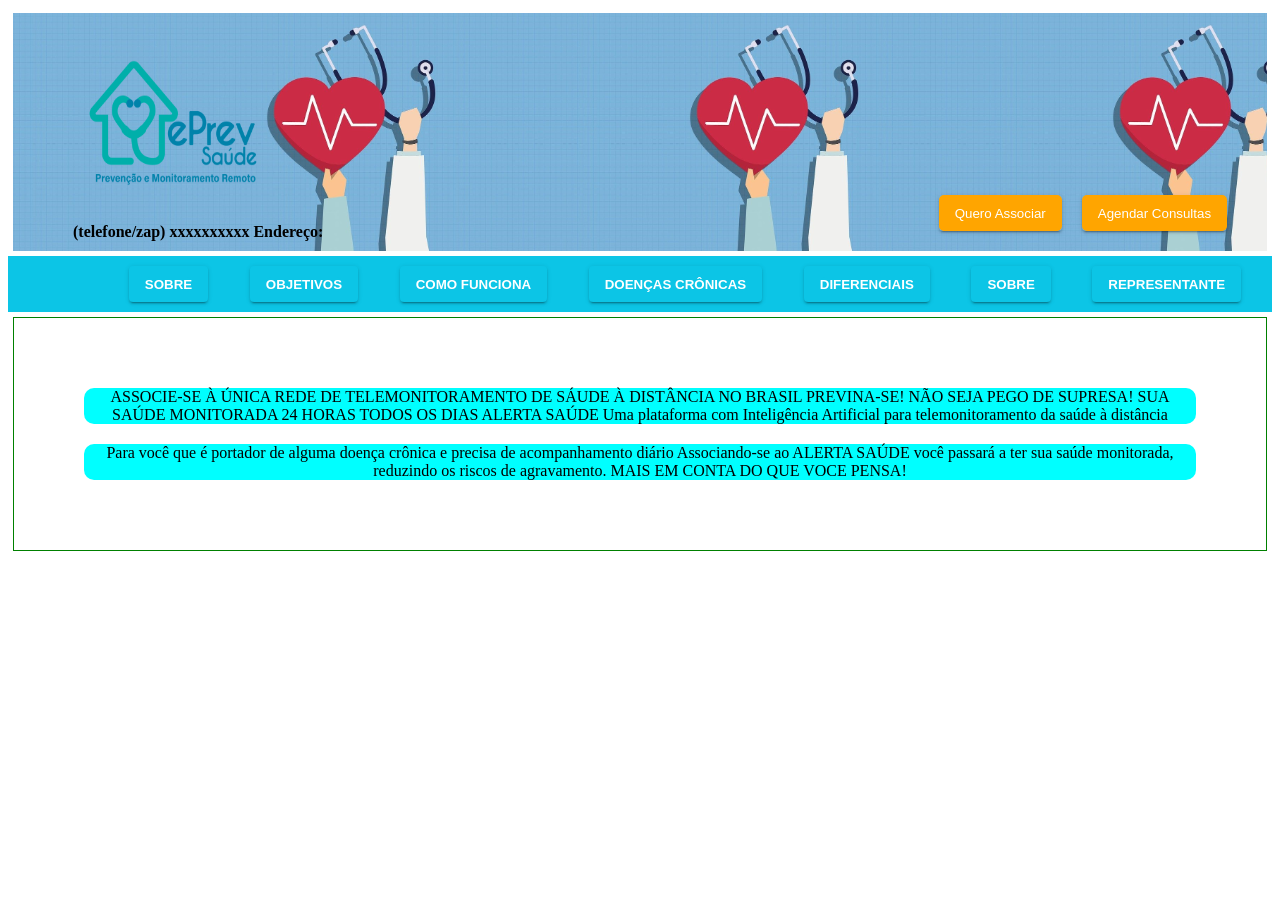
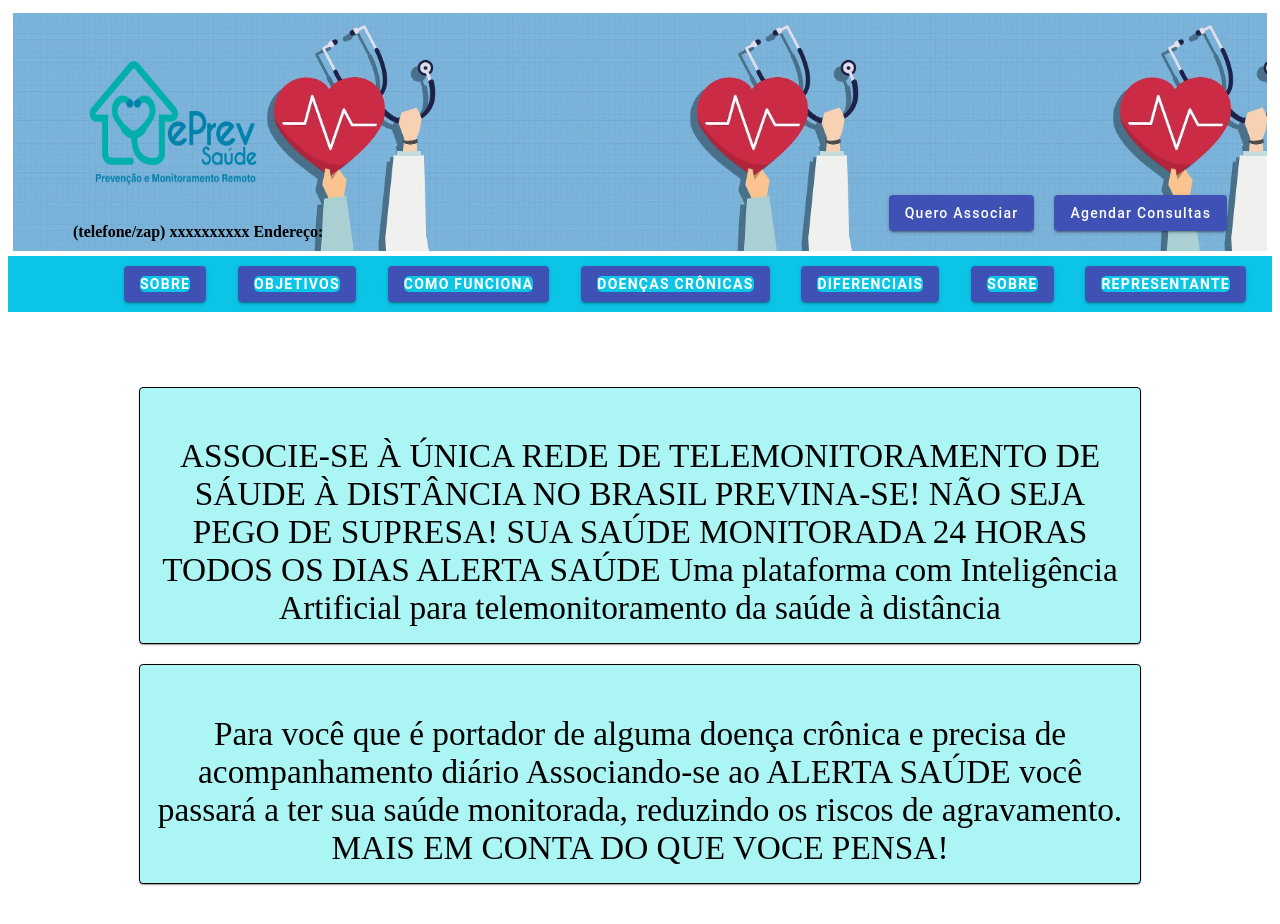
Before and after one commit to MatheusBrito21/AlertaSaude_frontend, an Angular app: page /home in a window 1280 px wide. Shown: the top 924 px of the page. Before the commit the page ends 800 px from the top, so only its background shows below. Built offline with nearby package versions, Linux system fonts and the light colour scheme.

Commit message:
node module themes added

```diff
--- a/angular.json
+++ b/angular.json
@@ -25,6 +25,7 @@
               "src/assets"
             ],
             "styles": [
+              "./node_modules/@angular/material/prebuilt-themes/indigo-pink.css",
               "src/styles.css"
             ],
             "scripts": []
--- a/src/app/component/home/home.component.css
+++ b/src/app/component/home/home.component.css
@@ -1,6 +1,21 @@
 .content{
-    background-color: aqua;
+    background-color: rgb(255, 255, 255);
     border-radius: 10px;
     text-align: center;
     margin: 20px;
+
 }
+
+.card{
+    border: 1px solid black;
+    width: 90%;
+    margin: 1rem auto;
+    background-color: rgb(172, 245, 245);
+    font-size: 25pt;
+    display: flex;
+    flex-direction: column;
+    align-items: flex-start;
+    display: flex;
+    justify-content: center;
+    align-items: center;
+}
--- a/src/app/component/home/home.component.html
+++ b/src/app/component/home/home.component.html
@@ -1,4 +1,5 @@
 <div class="content">
+    <mat-card class="card mat-elevation-z8">
         <mat-card-content class="content-card">
             <p>
                 ASSOCIE-SE À ÚNICA REDE DE TELEMONITORAMENTO DE SÁUDE À DISTÂNCIA NO BRASIL
@@ -8,15 +9,17 @@
                 Uma plataforma com Inteligência Artificial para telemonitoramento da saúde à distância
             </p>
         </mat-card-content>
+      </mat-card>
 </div>
 
 <div class="content">
+    <mat-card class="card mat-elevation-z8">
         <mat-card-content class="content-card">
             <p>
                 Para você que é portador de alguma doença crônica e precisa de acompanhamento diário
                 Associando-se ao ALERTA SAÚDE você passará a ter sua saúde monitorada, reduzindo os riscos de agravamento.
                 MAIS EM CONTA DO QUE VOCE PENSA!
-
             </p>
         </mat-card-content>
+      </mat-card>
 </div>
--- a/src/app/component/nav/nav.component.css
+++ b/src/app/component/nav/nav.component.css
@@ -12,7 +12,7 @@
 .conteudo{
     margin: 5px;
     padding: 50px;
-    border: 1px solid green;
+    /* border: 1px solid green; */
 }
 
 /*div da logo*/
```
Lines whose indentation alone changed are shown as unchanged.
